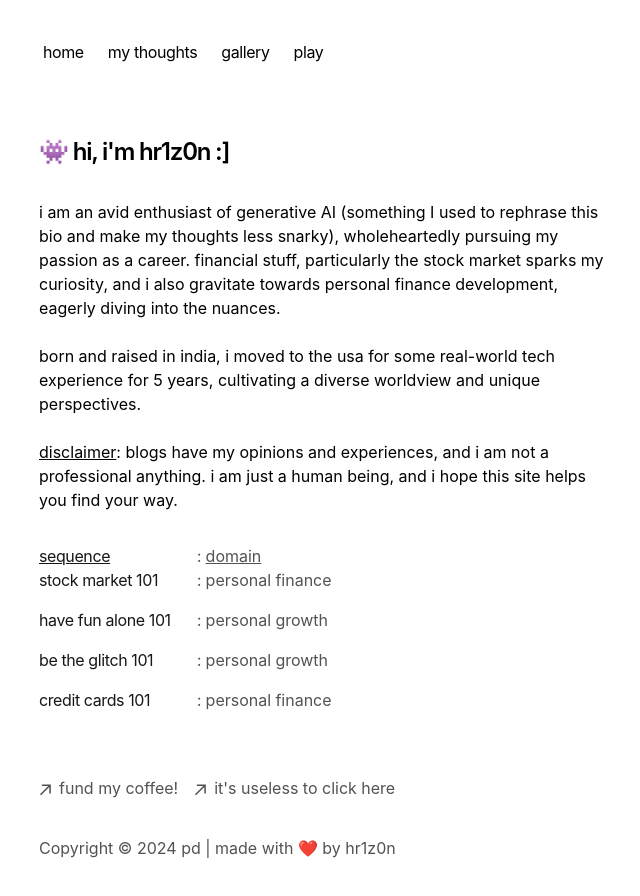
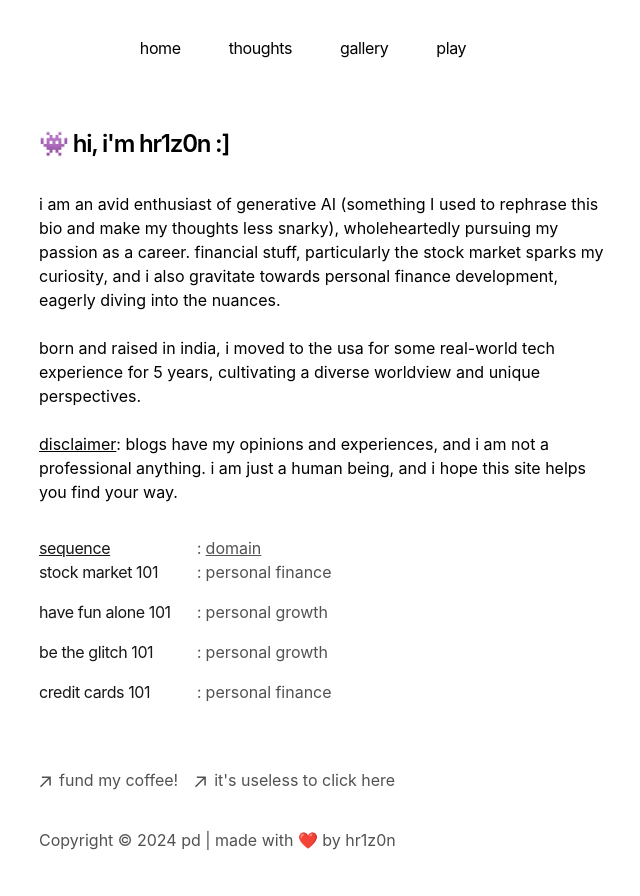
Before and after one commit to pratham-darooka/hr1z0n, a Next.js app: page / in a window 1280 px wide. Shown: the top 896 px of the page, without its empty margins (313-953 px from the left). Built offline with nearby package versions, Linux system fonts and the light colour scheme.

Commit message:
fixed navbar

```diff
--- a/app/components/nav.tsx
+++ b/app/components/nav.tsx
@@ -5,7 +5,7 @@ const navItems = {
     name: 'home',
   },
   '/blog': {
-    name: 'my thoughts',
+    name: 'thoughts',
   },
   '/gallery': {
     name: 'gallery',
@@ -20,16 +20,16 @@ export function Navbar() {
     <aside className="-ml-[8px] mb-16 tracking-tight">
       <div className="lg:sticky lg:top-20">
         <nav
-          className="flex flex-row items-start relative px-0 pb-0 fade md:overflow-auto scroll-pr-6 md:relative"
+          className="flex flex-row justify-center items-center relative px-0 pb-0 fade md:overflow-auto scroll-pr-6 md:relative"
           id="nav"
         >
-          <div className="flex flex-row space-x-0 pr-10">
+          <div className="flex flex-row space-x-8 pr-10">
             {Object.entries(navItems).map(([path, { name }]) => {
               return (
                 <Link
                   key={path}
                   href={path}
-                  className="transition-all hover:text-neutral-800 dark:hover:text-neutral-200 flex align-middle relative py-1 px-2 m-1"
+                  className="transition-all text-base hover:text-neutral-800 dark:hover:text-neutral-200 flex justify-center relative py-1 px-2"
                 >
                   {name}
                 </Link>
--- a/app/components/posts.tsx
+++ b/app/components/posts.tsx
@@ -10,7 +10,7 @@ export function BlogPosts() {
               <p className="text-neutral-900 dark:text-neutral-100 w-[150px] tracking-tight">
                 <u>sequence</u>
               </p>
-              <p className="text-neutral-600 dark:text-neutral-400 w-[300px] tabular-nums">
+              <p className="text-neutral-600 dark:text-neutral-400 tabular-nums">
                 :&nbsp;<u>domain</u>
               </p>
       </div>
```
